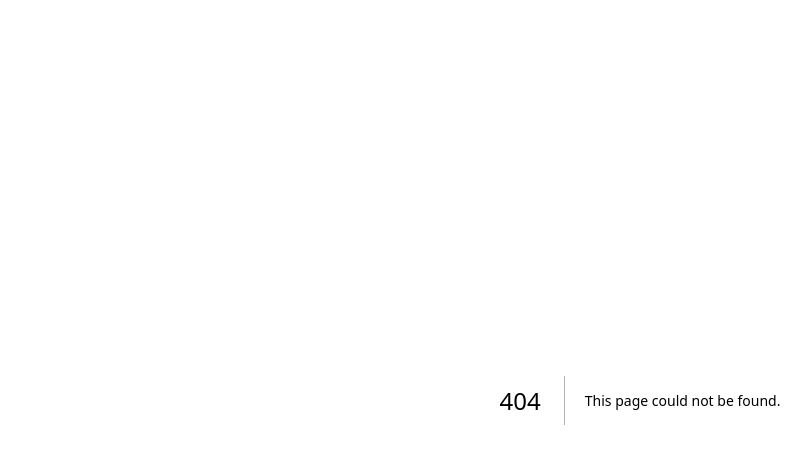
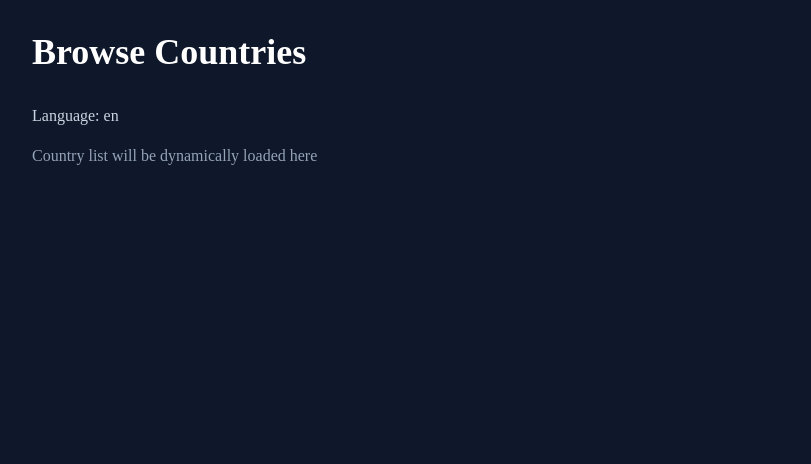
Before and after one commit to douglasmbura/cartotv-optimized, a Next.js app: page /en/watch in a window 1280 px wide. Before the commit this address had no page. Shown: the top 464 px of the page, without its empty margins (0-811 px from the left). Built offline with nearby package versions, Linux system fonts and the light colour scheme.

Commit message:
Create: Watch page for browsing countries

```diff
--- /dev/null
+++ b/src/app/[lang]/watch/page.tsx
@@ -0,0 +1,23 @@
+import { Metadata } from 'next'
+import type { Locale } from '@/types/i18n'
+
+type Props = {
+  params: { lang: Locale }
+}
+
+export function generateMetadata({ params }: Props): Metadata {
+  return {
+    title: `Browse Countries | CartoTV`,
+    description: 'Select a country to watch live TV channels',
+  }
+}
+
+export default function WatchPage({ params }: Props) {
+  return (
+    <div className="min-h-screen bg-slate-900 text-white p-8">
+      <h1 className="text-4xl font-bold mb-8">Browse Countries</h1>
+      <p className="text-slate-300">Language: {params.lang}</p>
+      <p className="mt-4 text-slate-400">Country list will be dynamically loaded here</p>
+    </div>
+  )
+}
```
